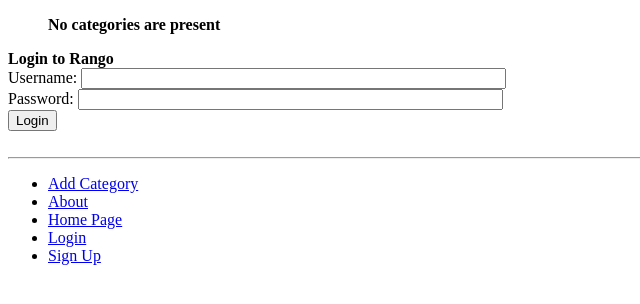
After one commit to karanraghani/Rango_app, a Django app: page /rango/login/ in a window 1280 px wide. The commit adds this page. Shown: the top 304 px of the page, without its empty margins (0-640 px from the left). Run offline with Django 3.2, Linux system fonts and the light colour scheme; data that the repository does not hold is empty.

Commit message:
Added User Authentication

```diff
--- a/TangowithDjango/settings.py
+++ b/TangowithDjango/settings.py
@@ -131,3 +131,5 @@ STATIC_URL = '/static/'
 
 MEDIA_ROOT = MEDIA_DIR
 MEDIA_URL = '/media/'
+
+LOGIN_URL = '/rango/login/'
--- a/rango/urls.py
+++ b/rango/urls.py
@@ -7,5 +7,8 @@ urlpatterns = [
 	url(r'^about/$', views.about, name='about'),
 	url(r'^category/(?P<category_name_slug>[\w\-]+)/$', views.show_category, name='show_category'),
 	url(r'^add_category/$', views.add_category, name='add_category'),
-	url(r'^category/(?P<category_name_slug>[\w\-]+)/add_page/$', views.add_page, name='add_page')
+	url(r'^category/(?P<category_name_slug>[\w\-]+)/add_page/$', views.add_page, name='add_page'),
+	url(r'^register/', views.register, name='register'),
+	url(r'^login/', views.login, name='login'),
+	url(r'^logout/', views.logout, name='logout'),
 ]
--- a/rango/views.py
+++ b/rango/views.py
@@ -1,7 +1,10 @@
 from django.shortcuts import render
-from django.http import HttpResponse
-from rango.models import Page, Category
-from rango.forms import CategoryForm, PageForm
+from django.http import HttpResponse, HttpResponseRedirect
+from rango.models import Page, Category, UserProfile
+from rango.forms import CategoryForm, PageForm, UserForm, UserProfileForm
+from django.contrib.auth import authenticate, login, logout
+from django.core.urlresolvers import reverse
+from django.contrib.auth.decorators import login_required
 
 
 def index(request):
@@ -35,6 +38,7 @@ def show_category(request, category_name_slug):
 
 	return render(request,'rango/category.html', context_dict)
 
+@login_required
 def add_category(request):
 	form = CategoryForm()
 
@@ -49,6 +53,7 @@ def add_category(request):
 
 	return render(request, 'rango/add_category.html', {'form': form})
 
+@login_required
 def add_page(request, category_name_slug):
 	try:
 		category = Category.objects.get(slug= category_name_slug)
@@ -71,3 +76,64 @@ def add_page(request, category_name_slug):
 
 	context_dict = {'form': form, 'category': category}
 	return render(request, 'rango/add_page.html', context_dict)
+
+def register(request):
+	registered = False
+	user_form = UserForm()
+	profile_form = UserProfileForm()
+
+	if request.method == 'POST':
+		user_form = UserForm(request.POST)
+		profile_form = UserProfileForm(request.POST)
+
+		if user_form.is_valid() and profile_form.is_valid():
+			#saving user info
+			user = user_form.save()
+			#hashing password
+			user.set_password(user.password)
+			user.save()
+
+			#saving user profile info
+			profile = profile_form.save(commit=False)
+			profile.user = user
+
+			if 'picture' in request.FILES:
+				profile.picture = request.FILES['picture']
+
+			profile.save()
+			registered = True
+
+		else:
+			print("User Form Error:"+user_form.errors)
+			print("Profile From Error:"+profile_form.errors)
+
+	return render(request, 'rango/register.html', {'user_form': user_form,
+													'profile_form': profile_form,
+													'registered': registered})
+
+def login(request):
+	if request.method == 'POST':
+		username = request.POST.get('username')
+		password = request.POST.get('password')
+
+		user = authenticate(username=username,password=password)
+
+		if user:
+			if user.is_active:
+				login(request, user)
+				return HttpResponseRedirect(reverse('index'))
+
+			else:
+				return HttpResponse("Your account has been disabled")
+
+		else:
+			print("Invalid Login Details {0},{1}".format(username,password))
+			return HttpResponse("Invalid Credentials")
+
+	else:
+		return render(request,'rango/login.html', {})
+
+@login_required
+def logout(request):
+	logout(request)
+	return HttpResponseRedirect(reverse('index'))
--- a/templates/rango/base.html
+++ b/templates/rango/base.html
@@ -27,6 +27,12 @@
 			<li><a href="{% url 'rango:add_category' %}">Add Category</a></li>
 			<li><a href="{% url 'rango:about' %}">About</a></li>
 			<li><a href="{% url 'rango:index' %}">Home Page</a></li>
+			{% if user.is_authenticated %}
+				<li><a href="{% url 'rango:logout' %}">Log Out</a></li>
+			{% else %}
+				<li><a href="{% url 'rango:login' %}">Login</a></li>
+				<li><a href="{% url 'rango:register' %}">Sign Up</a></li>
+			{% endif %}
 		</ul>
 	</div>
 </body>
--- /dev/null
+++ b/templates/rango/login.html
@@ -0,0 +1,22 @@
+{% extends 'rango/base.html' %}
+{% load staticfiles %}
+
+{% block title_block %}
+	Login
+{% endblock %}
+
+{% block body_block %}
+	{%if user.is_authenticated %}
+		<strong>You are already logged in as: {{ user.username }}</strong>
+	{% else %}
+		<strong>Login to Rango</strong>
+		<form id="login" method="post" action="{% url 'rango:login' %}">
+			{% csrf_token %}
+			Username: <input type="text" name="username" value="" size="50">
+			<br />
+			Password: <input type="password" name="password" value="" size="50">
+			<br />
+			<input type="submit" name="submit" value="Login">
+		</form>
+	{% endif %}
+{% endblock %}
```
Also changed, not shown: rango/forms.py (+14 -1 lines), rango/models.py (+9 -0 lines), templates/rango/register.html (added, +19 -0 lines).
